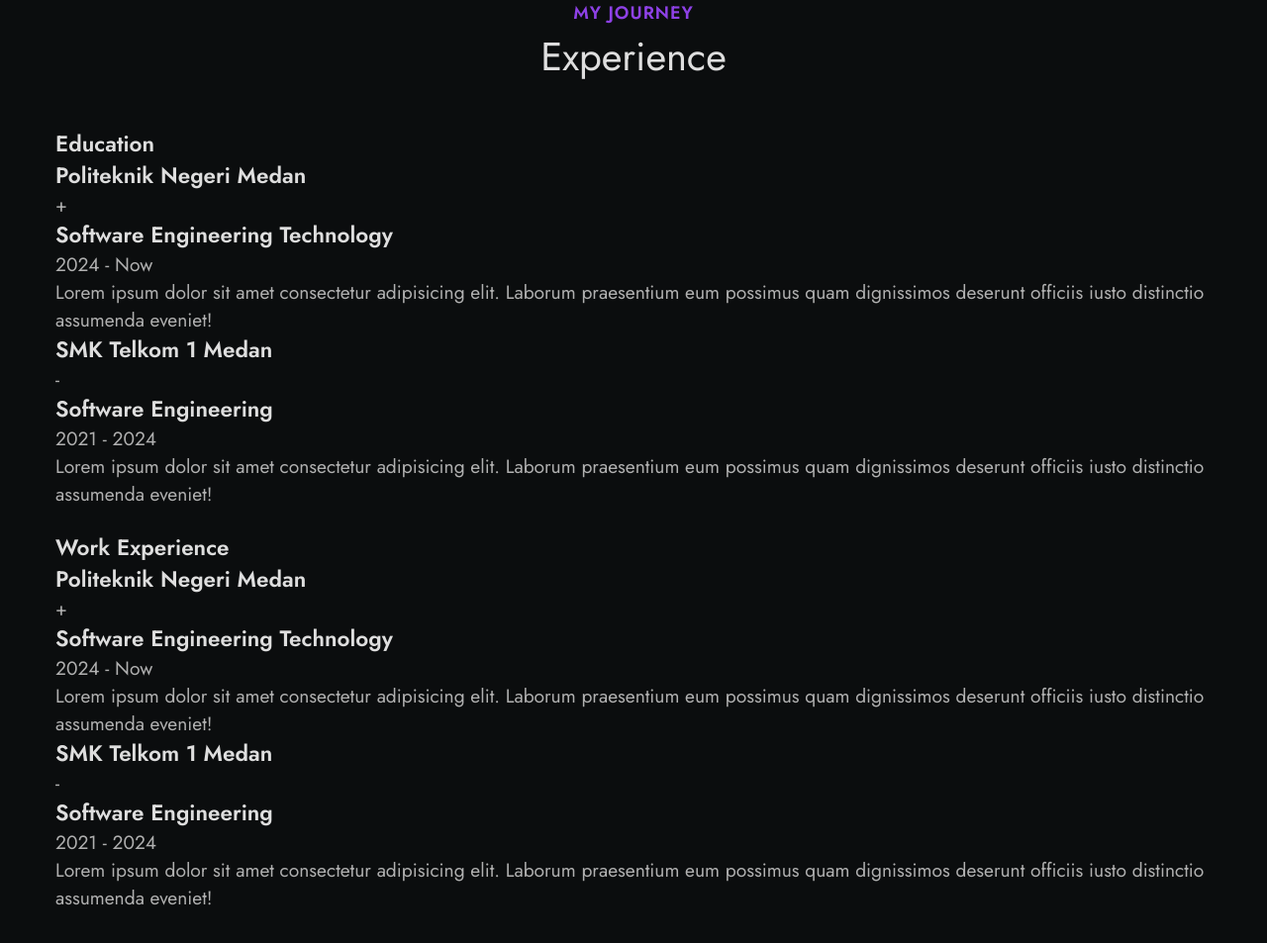
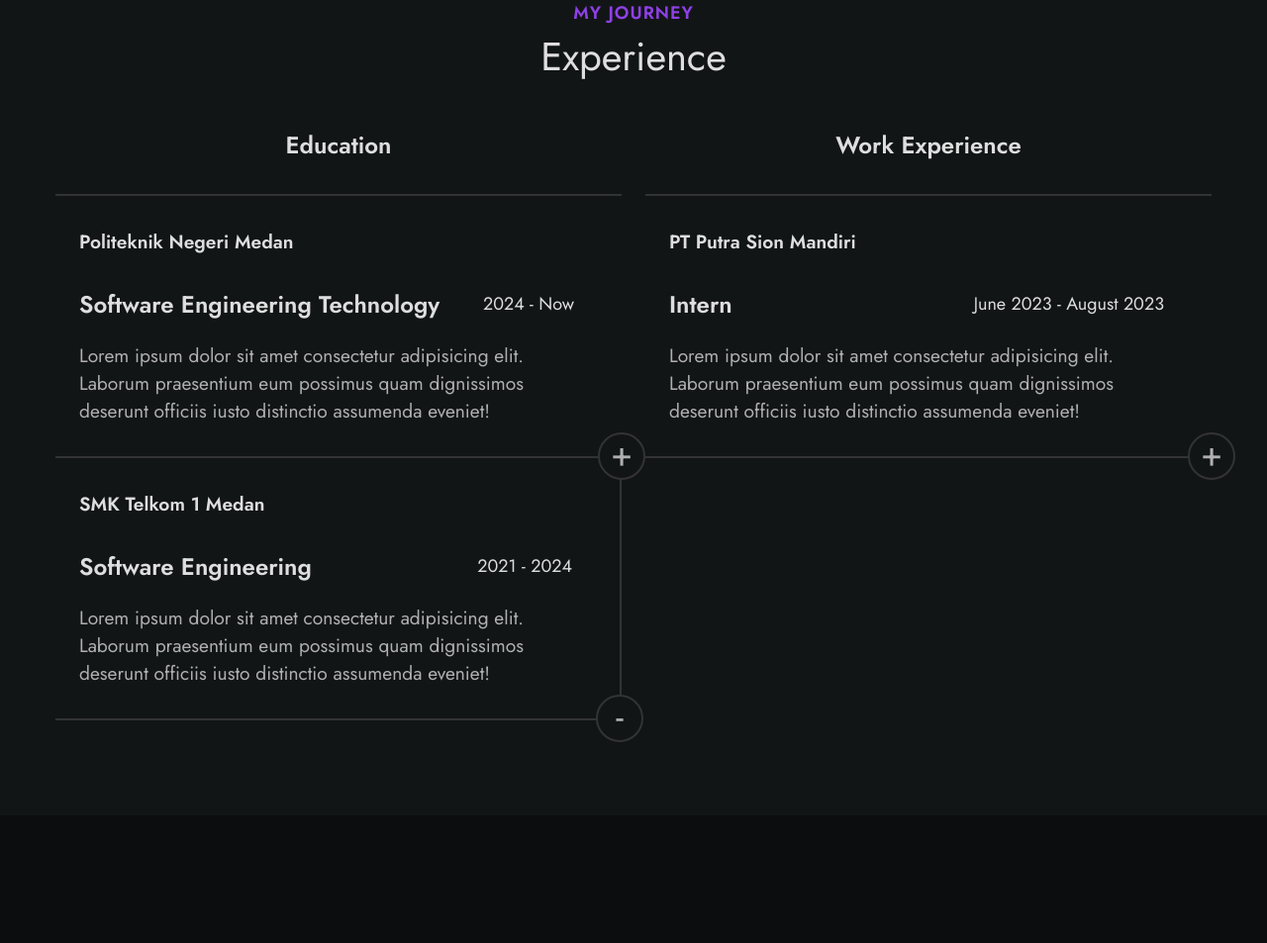
Before and after one commit to doctor-raitoo/Personal-Website, a plain HTML site: page index.html in a window 1280 px wide. Shown: the part 1452-2405 px from the top of the page at 99% size. After the commit the page ends 2276 px from the top, so only its background shows below. Drawn offline with Linux system fonts and the light colour scheme.

Commit message:
Second commit

```diff
--- a/assets/css/style.css
+++ b/assets/css/style.css
@@ -105,7 +105,7 @@ img {
     margin-bottom: 3rem;
 }
 
-/* Header */
+/* header */
 .header {
     position: fixed;
     top: 0;
@@ -143,6 +143,8 @@ img {
     color: var(--first-color);
 }
 
+
+/* home sect */
 .home {
     background-color: var(--container-color);
     padding-block: 9rem 3rem;
@@ -261,6 +263,8 @@ img {
     color: var(--white);
 }
 
+
+/* about sect */
 .about_container {
     grid-template-columns: 4fr 8fr;
     align-items: center;
@@ -357,3 +361,78 @@ img {
 .about_social-link:hover {
     color: var(--first-color);
 }
+
+/* experience sect */
+.experience {
+    background-color: var(--container-color);
+}
+
+.resume_container {
+    grid-template-columns: repeat(2, 1fr);
+}
+
+.resume_heading {
+    text-align: center;
+    font-size: var(--h3-font-size);
+    padding-bottom: 2rem;
+}
+
+.resume_heading, .resume_item {
+    border-bottom: 2px solid var(--border-color);
+}
+
+.resume_item:not(:first-child) {
+    border-right: 2px solid var(--border-color);
+}
+
+.resume_item {
+    position: relative;
+}
+
+.resume_header {
+    padding: 2rem 1.5rem;
+}
+
+.resume_subtitle {
+    font-size: var(--larger-font-size);
+    cursor: pointer;
+}
+
+.resume_icon {
+    background-color: var(--container-color);
+    border: 2px solid var(--border-color);
+    font-size: var(--h2-font-size);
+    height: 48px;
+    width: 48px;
+    border-radius: 50%;
+    position: absolute;
+    right: -1.5rem;
+    bottom: -1.5rem;
+    z-index: 10;
+    line-height: 1.1em;
+    text-align: center;
+    cursor: pointer;
+}
+
+.resume_content {
+    padding-inline: 1.5rem 3rem;
+}
+
+.resume_date-title {
+    display: flex;
+    justify-content: space-between;
+    align-items: center;
+}
+
+.resume_title {
+    font-size: var(--h3-font-size);
+}
+
+.resume_date {
+    color: var(--title-color);
+    font-size: var(--large-font-size);
+}
+
+.resume_desc {
+    margin-block: 1.25rem 2rem;
+}
--- a/index.html
+++ b/index.html
@@ -174,32 +174,14 @@
                             <div class="resume_items">
                                 <div class="resume_item">
                                     <div class="resume_header">
-                                        <h3 class="resume_subtitle">Politeknik Negeri Medan</h3>
+                                        <h3 class="resume_subtitle">PT Putra Sion Mandiri</h3>
                                         <span class="resume_icon">+</span>
                                     </div>
 
                                     <div class="resume_content">
                                         <div class="resume_date-title">
-                                            <h3 class="resume_title">Software Engineering Technology</h3>
-                                            <span class="resume_date">2024 - Now</span>
-                                        </div>
-
-                                        <p class="resume_desc">
-                                            Lorem ipsum dolor sit amet consectetur adipisicing elit. Laborum praesentium eum possimus quam dignissimos deserunt officiis iusto distinctio assumenda eveniet!
-                                        </p>
-                                    </div>
-                                </div>
-
-                                <div class="resume_item">
-                                    <div class="resume_header">
-                                        <h3 class="resume_subtitle">SMK Telkom 1 Medan</h3>
-                                        <span class="resume_icon">-</span>
-                                    </div>
-
-                                    <div class="resume_content">
-                                        <div class="resume_date-title">
-                                            <h3 class="resume_title">Software Engineering</h3>
-                                            <span class="resume_date">2021 - 2024</span>
+                                            <h3 class="resume_title">Intern</h3>
+                                            <span class="resume_date">June 2023 - August 2023</span>
                                         </div>
 
                                         <p class="resume_desc">
```
